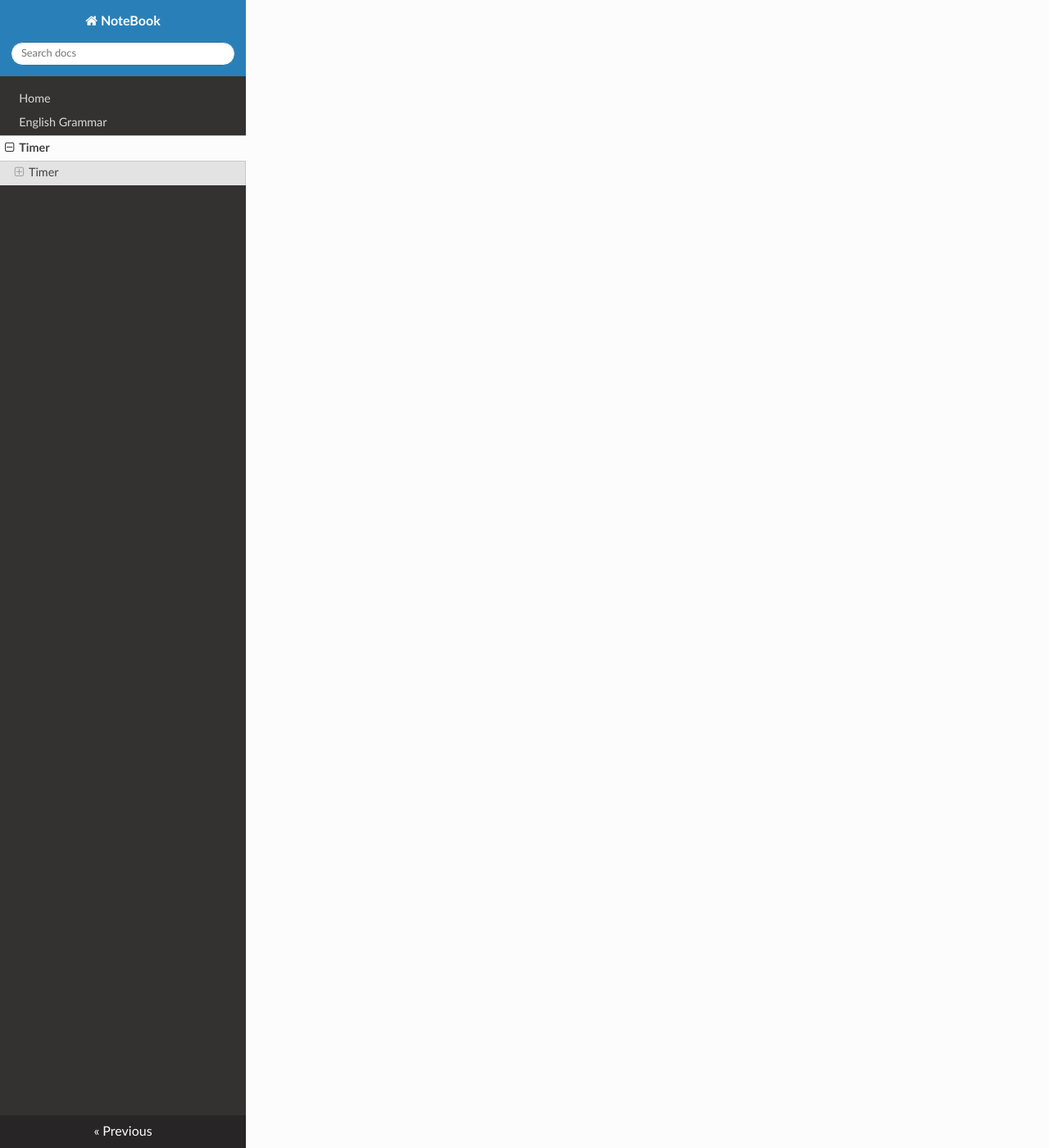
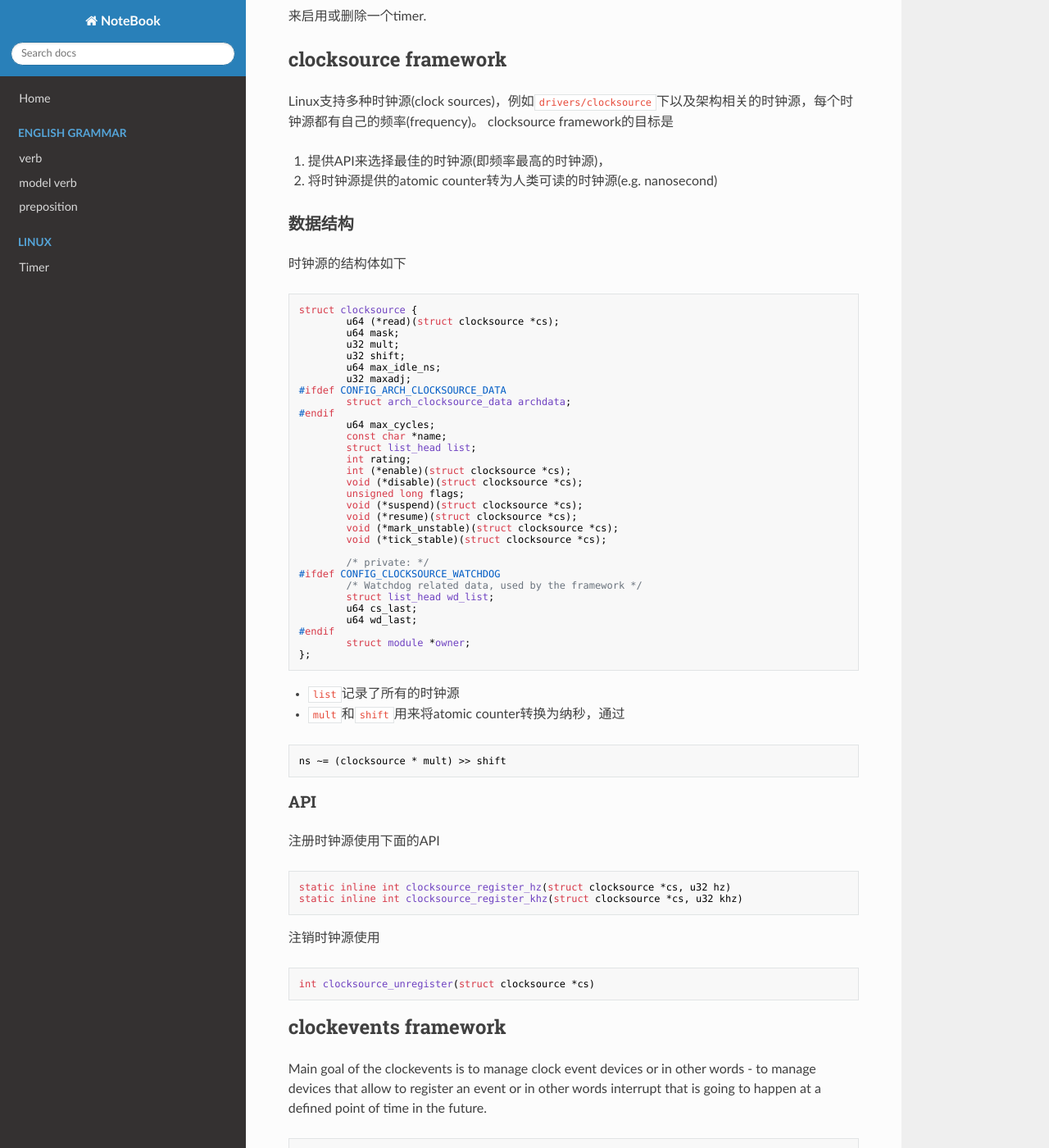
Before and after one commit to junyu92/Notebook, an MkDocs documentation site: the page built from docs/linux/timer.md, in a window 1280 px wide and 1400 px high, scrolled down 3177 px. Shown: the whole window at 82% size. Built offline with MkDocs 1.6.1, drawn with Linux system fonts in a browser that asks for light colours; nearby versions of some CDN libraries; some of the changed text lies outside the part shown.

Commit message:
adjust the structure of dicrectory

````diff
--- a/docs/timer.md
+++ b/docs/linux/timer.md
@@ -143,7 +143,113 @@ static __latent_entropy void run_timer_softirq(struct softirq_action *h)
 }
 ```
 
-TODO
+我们看一下``__run_timers``的实现
+
+```c
+        if (!time_after_eq(jiffies, base->clk))
+                return;
+}
+```
+
+首先它判断``jiffies``是否>=时钟的``clk``域，如果不大于等于，说明没有时钟到期，直接返回。
+如果已经到期，则会进入一个循环。
+
+```c
+while (time_after_eq(jiffies, base->clk)) {
+
+        levels = collect_expired_timers(base, heads);
+        base->clk++;
+
+        while (levels--)
+                expire_timers(base, heads + levels);
+}
+```
+
+### 使用timer
+
+首先我们要定义一个timer_list结构体，然后使用```init_timer```或``TIMER_INITIALIZER``初始化它。
+
+使用
+```c
+void add_timer(struct timer_list * timer);
+```
+和
+```c
+int del_timer(struct timer_list * timer);
+```
+来启用或删除一个timer.
+
+## clocksource framework
+
+Linux支持多种时钟源(clock sources)，例如``drivers/clocksource``下以及架构相关的时钟源，每个时钟源都有自己的频率(frequency)。
+clocksource framework的目标是
+
+1. 提供API来选择最佳的时钟源(即频率最高的时钟源)，
+2. 将时钟源提供的atomic counter转为人类可读的时钟源(e.g. nanosecond)
+
+### 数据结构
+
+时钟源的结构体如下
+
+```c
+struct clocksource {
+        u64 (*read)(struct clocksource *cs);
+        u64 mask;
+        u32 mult;
+        u32 shift;
+        u64 max_idle_ns;
+        u32 maxadj;
+#ifdef CONFIG_ARCH_CLOCKSOURCE_DATA
+        struct arch_clocksource_data archdata;
+#endif
+        u64 max_cycles;
+        const char *name;
+        struct list_head list;
+        int rating;
+        int (*enable)(struct clocksource *cs);
+        void (*disable)(struct clocksource *cs);
+        unsigned long flags;
+        void (*suspend)(struct clocksource *cs);
+        void (*resume)(struct clocksource *cs);
+        void (*mark_unstable)(struct clocksource *cs);
+        void (*tick_stable)(struct clocksource *cs);
+
+        /* private: */
+#ifdef CONFIG_CLOCKSOURCE_WATCHDOG
+        /* Watchdog related data, used by the framework */
+        struct list_head wd_list;
+        u64 cs_last;
+        u64 wd_last;
+#endif
+        struct module *owner;
+};
+```
+
+* ``list``记录了所有的时钟源
+* ``mult``和``shift``用来将atomic counter转换为纳秒，通过
+
+```c
+ns ~= (clocksource * mult) >> shift
+```
+
+### API
+
+注册时钟源使用下面的API
+
+```c
+static inline int clocksource_register_hz(struct clocksource *cs, u32 hz)
+static inline int clocksource_register_khz(struct clocksource *cs, u32 khz)
+```
+
+注销时钟源使用
+
+```c
+int clocksource_unregister(struct clocksource *cs)
+```
+
+## clockevents framework
+
+Main goal of the clockevents is to manage clock event devices or in other words - to manage devices that allow to register an event or in other words interrupt that is going to happen at a defined point of time in the future.
 
 ```c
 struct timer_list {
--- a/mkdocs.yml
+++ b/mkdocs.yml
@@ -1,6 +1,10 @@
 site_name: NoteBook
 nav:
     - Home: index.md
-    - English Grammar: english_grammar.md
-    - Timer: timer.md
+    - English Grammar:
+        - 'verb': 'verb.md'
+        - 'model verb': 'model_verb.md'
+        - 'preposition': 'preposition.md'
+    - Linux:
+        - 'Timer': 'timer.md'
 theme: readthedocs
````
Also changed, not shown: docs/english_grammar/model_verb.md (added, +93 -0 lines), docs/english_grammar/preposition.md (added, +37 -0 lines), docs/english_grammar/verb.md (renamed from docs/english_grammar.md, +1 -45 lines), docs/tmp.md (deleted, +0 -106 lines).
